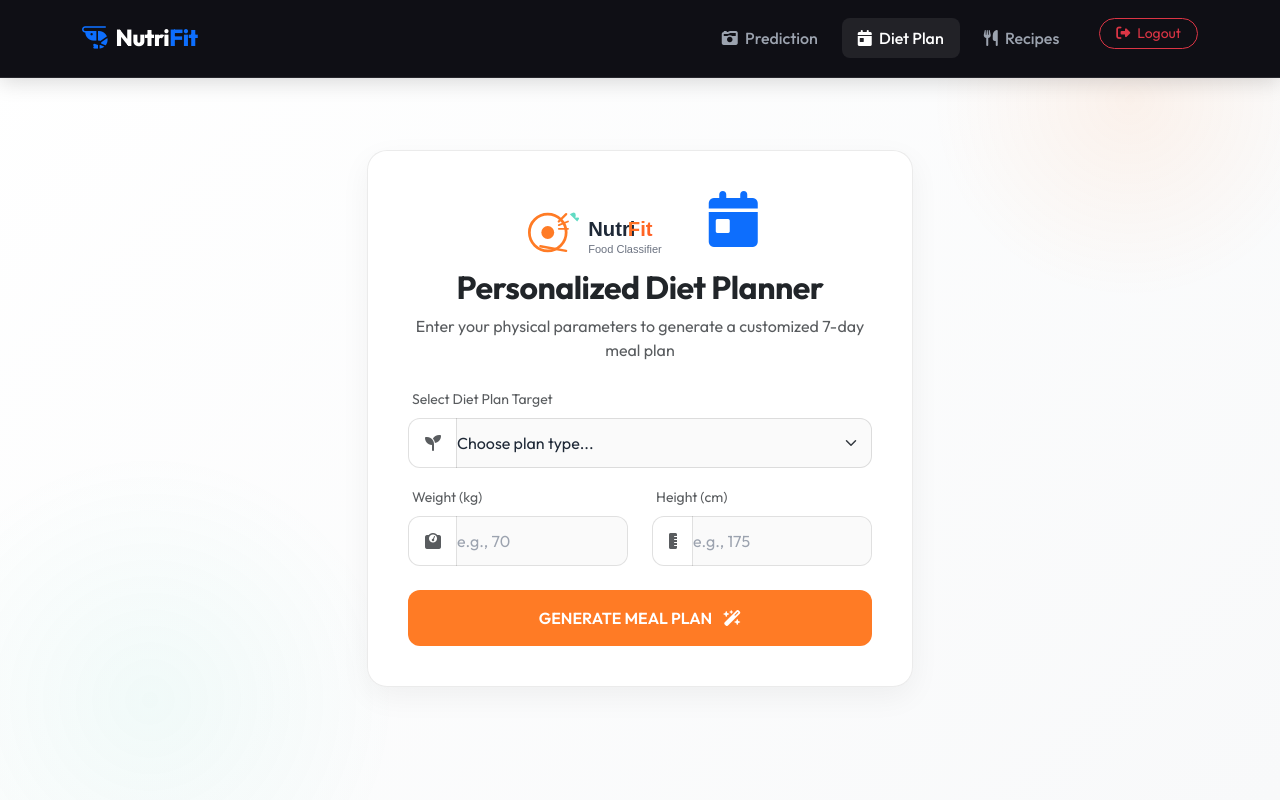
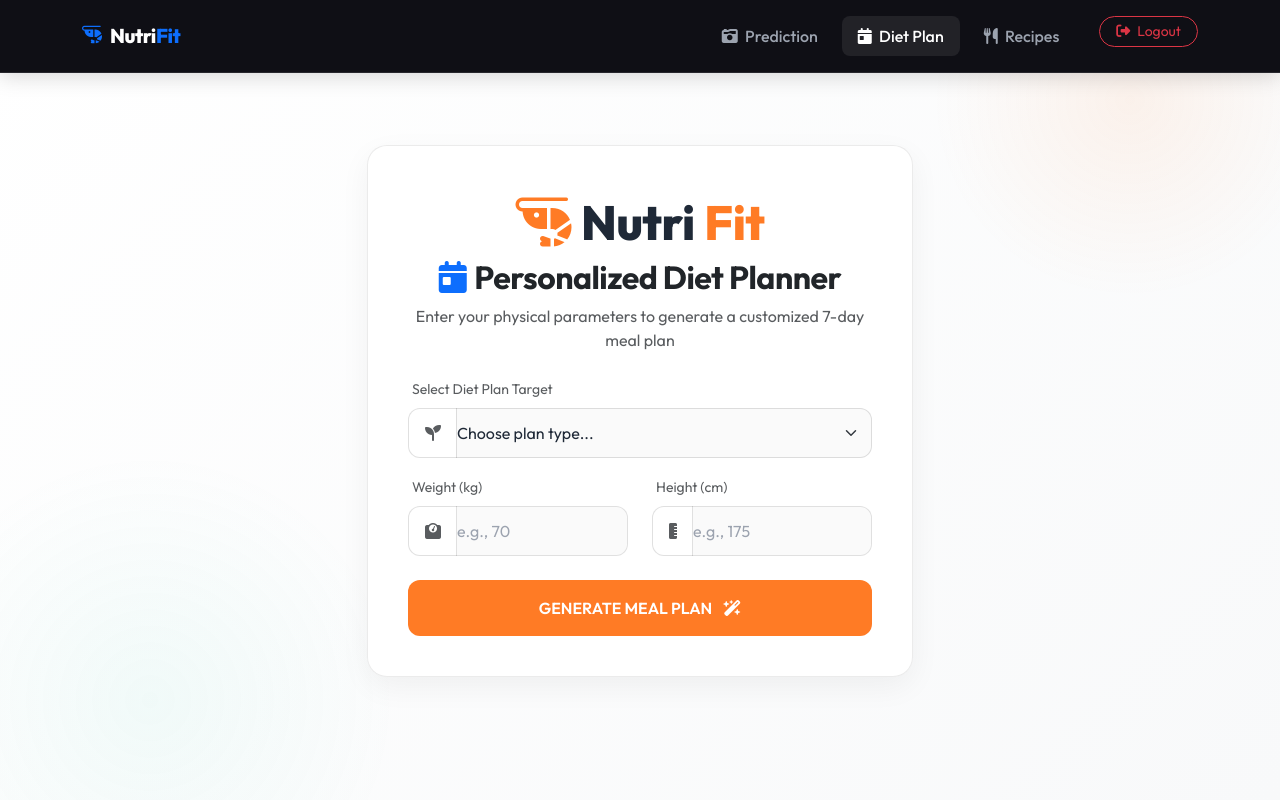
Before and after one commit to jeevitha281103/AI-Driven-Meal-Planning-Tool, a Flask app: page /deit in a window 1280 px wide. Run offline with Flask 3, Linux system fonts and the light colour scheme; the visitor is signed in with stand-in values (Sample User, id 1).

Commit message:
Fix body logo: use exact Font Awesome fa-shrimp icon from navbar across all pages

```diff
--- a/static/css/main.css
+++ b/static/css/main.css
@@ -61,12 +61,10 @@ body {
 
 .brand-text {
   font-weight: 800;
-  font-size: 1.45rem;
   letter-spacing: -0.5px;
 }
 
 .brand-icon {
-  font-size: 1.6rem;
   animation: float 3s ease-in-out infinite;
 }
 
--- a/templates/deit.html
+++ b/templates/deit.html
@@ -7,9 +7,11 @@
 
       <!-- Title & Header -->
       <div class="text-center mb-4">
-        <img src="{{ url_for('static', filename='images/logo.svg') }}" alt="NutriFit" height="55" class="mb-2">
-        <i class="fa-solid fa-calendar-day text-primary mb-3" style="font-size: 3.5rem;"></i>
-        <h2 class="text-dark mb-2">Personalized Diet Planner</h2>
+        <a href="/" style="text-decoration:none;display:inline-flex;align-items:center;gap:0.6rem;">
+          <i class="fa-solid fa-shrimp" style="color:#ff7b25;font-size:3.5rem;"></i>
+          <span style="font-size:3rem;font-weight:800;color:#1f2937;letter-spacing:-0.5px;">Nutri</span><span style="font-size:3rem;font-weight:800;color:#ff7b25;letter-spacing:-0.5px;">Fit</span>
+        </a>
+        <h2 class="text-dark mb-2"><i class="fa-solid fa-calendar-day text-primary me-2"></i>Personalized Diet Planner</h2>
         <p class="text-muted">Enter your physical parameters to generate a customized 7-day meal plan</p>
       </div>
 
--- a/templates/index.html
+++ b/templates/index.html
@@ -8,7 +8,10 @@
 
       <!-- Title & Header -->
       <div class="text-center mb-4">
-        <img src="{{ url_for('static', filename='images/logo.svg') }}" alt="NutriFit" height="55" class="mb-2">
+        <a href="/" style="text-decoration:none;display:inline-flex;align-items:center;gap:0.6rem;">
+          <i class="fa-solid fa-shrimp" style="color:#ff7b25;font-size:3.5rem;"></i>
+          <span style="font-size:3rem;font-weight:800;color:#1f2937;letter-spacing:-0.5px;">Nutri</span><span style="font-size:3rem;font-weight:800;color:#ff7b25;letter-spacing:-0.5px;">Fit</span>
+        </a>
         <h2 class="text-dark mb-2">Indian Food Calorie Classifier</h2>
         <p class="text-muted">Upload a photo or capture a live image of your meal</p>
       </div>
--- a/templates/plan.html
+++ b/templates/plan.html
@@ -6,7 +6,10 @@
 
     <!-- BMI Header Card -->
     <div class="glass-panel text-center mb-5">
-      <img src="{{ url_for('static', filename='images/logo.svg') }}" alt="NutriFit" height="50" class="mb-3">
+      <a href="/" style="text-decoration:none;display:inline-flex;align-items:center;gap:0.5rem;">
+        <i class="fa-solid fa-shrimp" style="color:#ff7b25;font-size:2.8rem;"></i>
+        <span style="font-size:2.5rem;font-weight:800;color:#1f2937;letter-spacing:-0.5px;">Nutri</span><span style="font-size:2.5rem;font-weight:800;color:#ff7b25;letter-spacing:-0.5px;">Fit</span>
+      </a>
       <h1 class="display-6 text-dark mb-3">Your Personalized 7-Day Meal Plan</h1>
 
       <div class="d-inline-flex flex-wrap justify-content-center gap-3 p-3 bg-light rounded-4 border border-dark border-opacity-10">
--- a/templates/signin.html
+++ b/templates/signin.html
@@ -5,8 +5,10 @@
   <div class="col-md-5 col-lg-4">
     <div class="glass-panel text-center">
       <div class="mb-4">
-        <img src="{{ url_for('static', filename='images/logo.svg') }}" alt="NutriFit" height="50" class="mb-2">
-        <i class="fa-solid fa-shrimp text-primary mb-2" style="font-size: 3rem; animation: float 3s ease-in-out infinite;"></i>
+        <a href="/" style="text-decoration:none;display:inline-flex;align-items:center;gap:0.6rem;">
+          <i class="fa-solid fa-shrimp" style="color:#ff7b25;font-size:3.5rem;"></i>
+          <span style="font-size:3rem;font-weight:800;color:#1f2937;letter-spacing:-0.5px;">Nutri</span><span style="font-size:3rem;font-weight:800;color:#ff7b25;letter-spacing:-0.5px;">Fit</span>
+        </a>
         <h2 class="text-dark mb-2">Welcome Back</h2>
         <p class="text-muted">Sign in to track your meals & calories</p>
       </div>
--- a/templates/signup.html
+++ b/templates/signup.html
@@ -5,8 +5,10 @@
   <div class="col-md-6 col-lg-5">
     <div class="glass-panel text-center">
       <div class="mb-4">
-        <img src="{{ url_for('static', filename='images/logo.svg') }}" alt="NutriFit" height="50" class="mb-2">
-        <i class="fa-solid fa-user-plus text-primary mb-3" style="font-size: 3rem;"></i>
+        <a href="/" style="text-decoration:none;display:inline-flex;align-items:center;gap:0.6rem;">
+          <i class="fa-solid fa-shrimp" style="color:#ff7b25;font-size:3.5rem;"></i>
+          <span style="font-size:3rem;font-weight:800;color:#1f2937;letter-spacing:-0.5px;">Nutri</span><span style="font-size:3rem;font-weight:800;color:#ff7b25;letter-spacing:-0.5px;">Fit</span>
+        </a>
         <h2 class="text-dark mb-2">Create Account</h2>
         <p class="text-muted">Register to start your personalized diet plan</p>
       </div>
```
Also changed, not shown: templates/receipe.html (+5 -2 lines), static/images/logo.svg (deleted).
